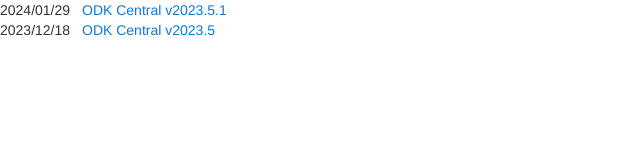
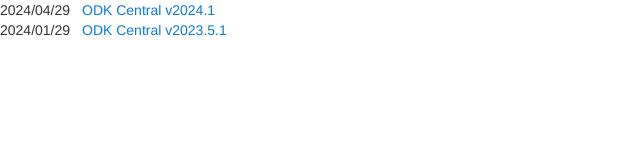
Before and after one commit to getodk/central, a plain HTML site: page docs/news.html in a window 1280 px wide. Shown: the full height of the page, 0-640 px from the left. Drawn offline with Linux system fonts and the light colour scheme.

Commit message:
Update news for v2024.1 (#647)

```diff
--- a/docs/news.html
+++ b/docs/news.html
@@ -7,17 +7,17 @@
   </head>
   <body>
     <div class="news-item">
+      <span class="item-date">2024/04/29</span>
+      <a href="https://forum.getodk.org/t/odk-central-v2024-1-add-entities-by-uploading-a-csv/46616" target="_blank">
+        ODK Central v2024.1
+      </a>
+    </div>
+    <div class="news-item">
       <span class="item-date">2024/01/29</span>
       <a href="https://forum.getodk.org/t/odk-central-v2023-5-entity-updates-via-submissions/44311/2" target="_blank">
         ODK Central v2023.5.1
       </a>
     </div>
-    <div class="news-item">
-      <span class="item-date">2023/12/18</span>
-      <a href="https://forum.getodk.org/t/odk-central-v2023-5-entity-updates-via-submissions/44311" target="_blank">
-        ODK Central v2023.5
-      </a>
-    </div>
     <script defer src='https://static.cloudflareinsights.com/beacon.min.js' data-cf-beacon='{"token": "81f288331d6e4638be205e0e63388165"}'></script>
   </body>
 </html>
```
